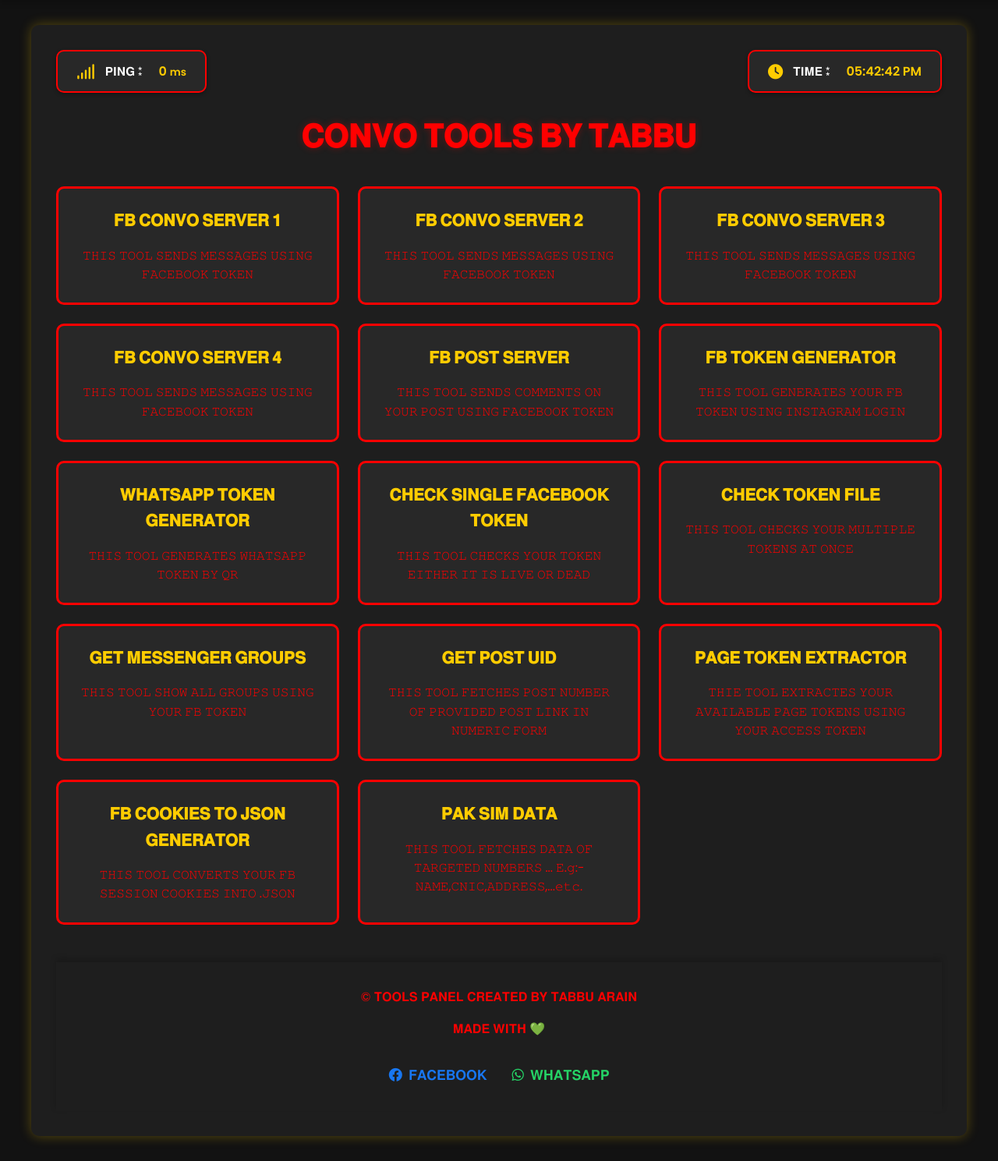
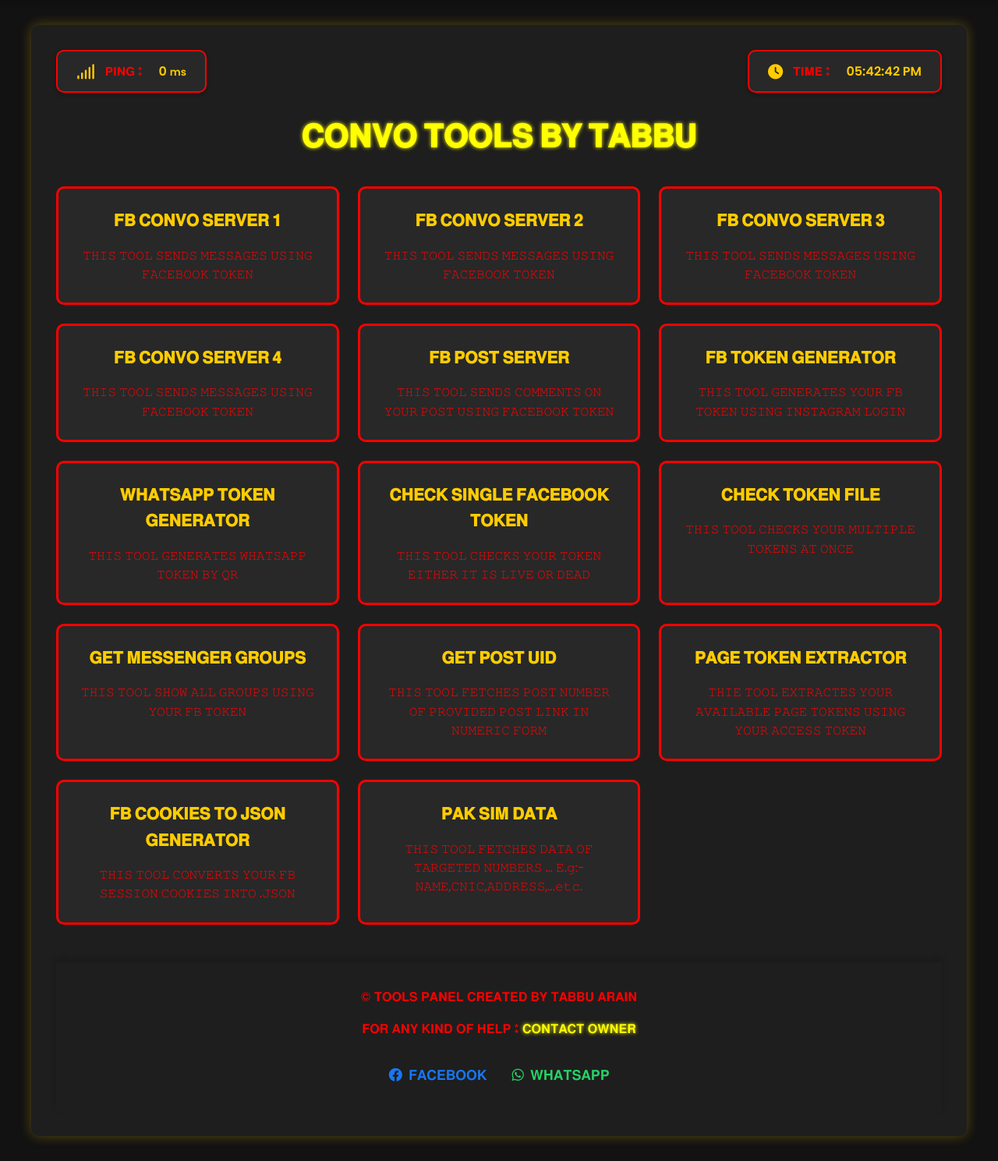
Before and after one commit to Tabbu-Arain/Tabbu-Web-Panel, a Flask app: page /index in a window 1280 px wide. Shown: the part 78-1567 px from the top of the page at 78% size. Run offline with Flask 3, Linux system fonts and the light colour scheme; the visitor is signed in with stand-in values (Sample User, id 1); some libraries are stand-ins or nearby versions.

Commit message:
index.html

```diff
--- a/templates/index.html
+++ b/templates/index.html
@@ -1,3 +1,4 @@
+
 <!DOCTYPE html>
 <html lang="en">
 <head>
@@ -327,6 +328,20 @@
                 padding: 0.8rem 1rem;
             }
         }
+        .glowing-arrow {
+    color: YELLOW;
+    text-shadow: 0 0 10px YELLOW;
+    animation: glow 1.5s ease-in-out infinite alternate;
+  }
+
+  @keyframes glow {
+    from {
+      text-shadow: 0 0 1px YELLOW;
+    }
+    to {
+      text-shadow: 0 0 15px YELLOW;
+    }
+  }
     </style>
 </head>
 <body>
@@ -347,18 +362,17 @@
         <div class="status-container">
             <div class="status-box ping-box">
                 <i class="fas fa-signal status-icon"></i>
-                <span class="status-text">𝐏𝐈𝐍𝐆 ⁑</span>
+                <span class="status-text" style="color: red;">𝐏𝐈𝐍𝐆 ⁑</span>
                 <span class="status-value" id="pingValue"><span class="loading"></span>Calculating...</span>
             </div>
 
             <div class="status-box time-box">
                 <i class="fas fa-clock status-icon"></i>
-                <span class="status-text">𝐓𝐈𝐌𝐄 ⁑</span>
+                <span class="status-text" style="color: red;">𝐓𝐈𝐌𝐄 ⁑</span>
                 <span class="status-value" id="timeValue"><span class="loading"></span>Loading...</span>
             </div>
         </div>
-
-        <h1>𝐂𝐎𝐍𝐕𝐎 𝐓𝐎𝐎𝐋𝐒 𝐁𝐘 𝐓𝐀𝐁𝐁𝐔</h1>
+        <h1 class="glowing-arrow">𝐂𝐎𝐍𝐕𝐎 𝐓𝐎𝐎𝐋𝐒 𝐁𝐘 𝐓𝐀𝐁𝐁𝐔</h1>
 
         <div class="service-grid">
             <div class="service-card" onclick="window.location.href='http://fi8.bot-hosting.net:21292'">
@@ -426,7 +440,7 @@
     <footer>
         <div class="footer-content">
             <p>© 𝐓𝐎𝐎𝐋𝐒 𝐏𝐀𝐍𝐄𝐋 𝐂𝐑𝐄𝐀𝐓𝐄𝐃 𝐁𝐘 𝐓𝐀𝐁𝐁𝐔 𝐀𝐑𝐀𝐈𝐍</p>
-            <p>𝐌𝐀𝐃𝐄 𝐖𝐈𝐓𝐇 💚</p>
+            <p><span> 𝐅𝐎𝐑 𝐀𝐍𝐘 𝐊𝐈𝐍𝐃 𝐎𝐅 𝐇𝐄𝐋𝐏 ⁑ <span class="glowing-arrow"> 𝐂𝐎𝐍𝐓𝐀𝐂𝐓 𝐎𝐖𝐍𝐄𝐑 </span></p>
             <div class="social-links">
                 <a href="https://www.facebook.com/TabbuArain" class="facebook-link">
                     <i class="fab fa-facebook"></i> 𝐅𝐀𝐂𝐄𝐁𝐎𝐎𝐊
@@ -502,7 +516,7 @@
             updateLiveTimeInKarachi();
 
             // Set up regular updates
-            setInterval(calculateLivePing, 1000); // Update ping every 1 seconds
+            setInterval(calculateLivePing, 2000); // Update ping every 1 seconds
             setInterval(updateLiveTimeInKarachi, 1000); // Update time every second
 
             // Add click event to all service cards for better UX
```
